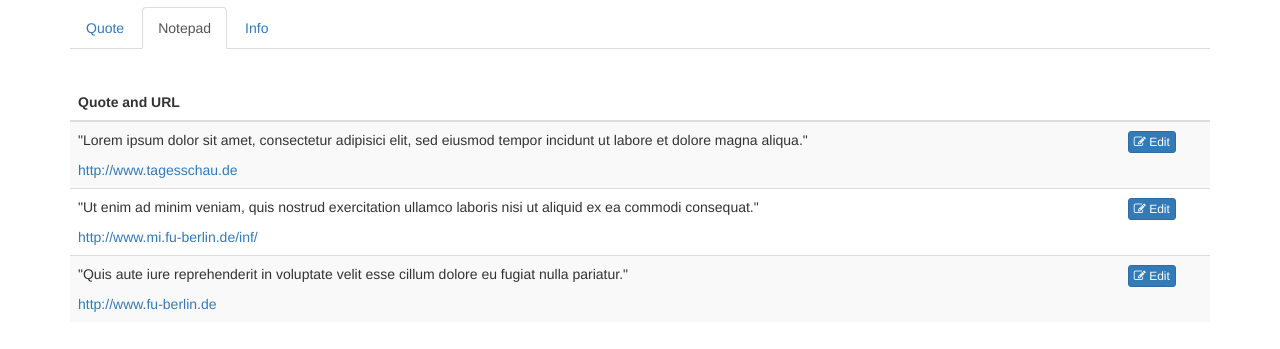
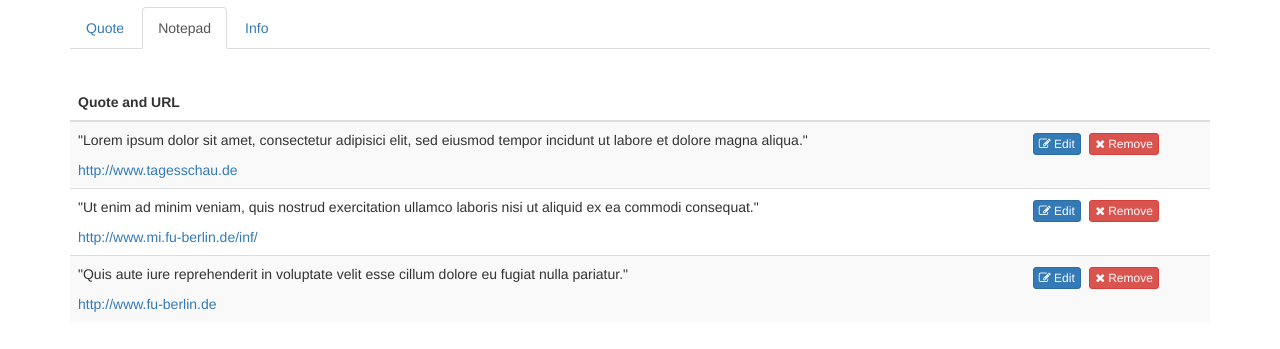
Before and after one commit to go-hyper/gohyper, a browser extension: page notepad.html in a window 1280 px wide. Shown: the part 49-398 px from the top of the page. Drawn offline with nearby package versions, Linux system fonts and the light colour scheme.

```diff
--- a/css/gohyper.css
+++ b/css/gohyper.css
@@ -8,6 +8,7 @@
 
 .gh-button {
   margin-left: 0.8em;
+  margin-bottom: 0.5em;
 }
 
 .gh-remove {
@@ -31,3 +32,7 @@
   margin-top: 2.5em;
   margin-bottom: 2em;
 }
+
+.gh-small-button {
+  margin: 0.2em;
+}
--- a/notepad.html
+++ b/notepad.html
@@ -5,9 +5,9 @@
     <meta http-equiv="X-UA-Compatible" content="IE=edge">
     <meta name="viewport" content="width=device-width, initial-scale=1">
     <title>Getting Started with the Test Version</title>
-    <link rel="stylesheet" href="css/gohyper.css">
     <link rel="stylesheet" href="https://maxcdn.bootstrapcdn.com/bootstrap/3.3.5/css/bootstrap.min.css">
     <link rel="stylesheet" href="https://maxcdn.bootstrapcdn.com/font-awesome/4.4.0/css/font-awesome.min.css">
+    <link rel="stylesheet" href="css/gohyper.css">
     <script src="bower_components/angular/angular.js"></script>
     <script type="text/javascript" src="js/gohyper.js"></script>
     <script type="text/javascript" src="js/popup.js"></script>
@@ -38,8 +38,11 @@
                 <a target="_blank" href="{{datum[1]}}">{{datum[1]}}</a>
               </td>
               <td>
-                <button class="btn btn-primary btn-xs">
+                <button class="btn btn-primary btn-xs gh-small-button">
                   <i class="fa fa-pencil-square-o"></i> Edit
+                </button>
+                <button class="btn btn-danger btn-xs gh-small-button">
+                  <i class="fa fa-times"></i> Remove
                 </button>
               </td>
             </tr>
```
Also changed, not shown: info.html (+1 -1 lines), popup.html (+2 -2 lines), manifest.json.
